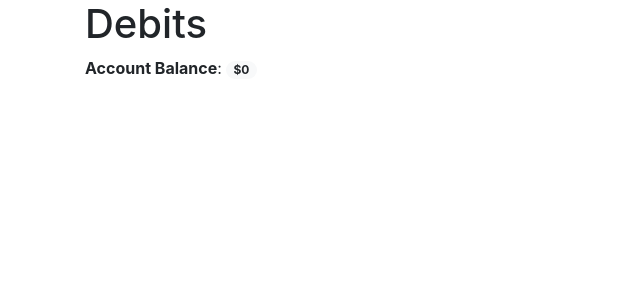
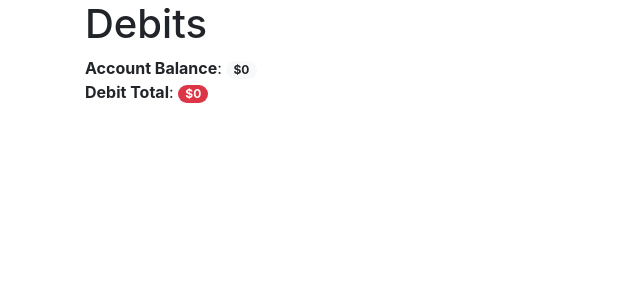
Before and after one commit to AswinTorch/TTP-Assignment-Bank-Of-React, a React (Create React App) app: page /debits in a window 1280 px wide. Shown: the top 300 px of the page, without its empty margins (0-640 px from the left). Built offline with nearby package versions, Linux system fonts and the light colour scheme; no server answers; the HTML template or start-up script is replaced by a standard one.

Commit message:
Added debitTotal prop to Debits component to view the total of debits

```diff
--- a/src/App.js
+++ b/src/App.js
@@ -101,11 +101,17 @@ class App extends Component {
     );
 
     const CreditsComponent = () => (
-      <Credits accountBalance={this.state.accountBalance} />
+      <Credits
+        accountBalance={this.state.accountBalance}
+        creditTotal={this.state.creditTotal}
+      />
     );
 
     const DebitsComponent = () => (
-      <Debits accountBalance={this.state.accountBalance} />
+      <Debits
+        accountBalance={this.state.accountBalance}
+        debitTotal={this.state.debitTotal}
+      />
     );
 
     return (
--- a/src/components/Debits.js
+++ b/src/components/Debits.js
@@ -7,6 +7,12 @@ class Debits extends Component {
       <div>
         <h1>Debits</h1>
         <AccountBalance accountBalance={this.props.accountBalance} />
+        <div>
+          <strong>Debit Total</strong>:{" "}
+          <span className="badge badge-pill badge-danger">
+            ${this.props.debitTotal}
+          </span>
+        </div>
       </div>
     );
   }
```
